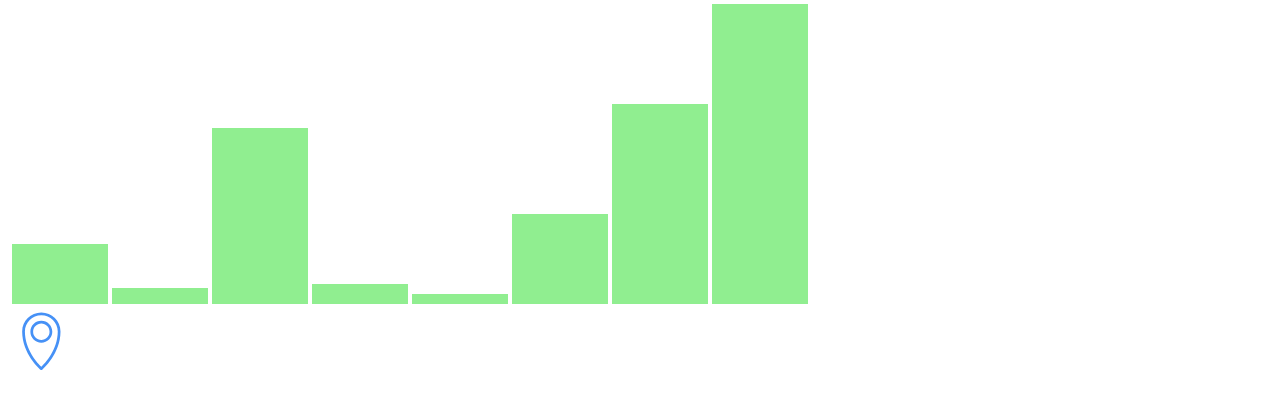
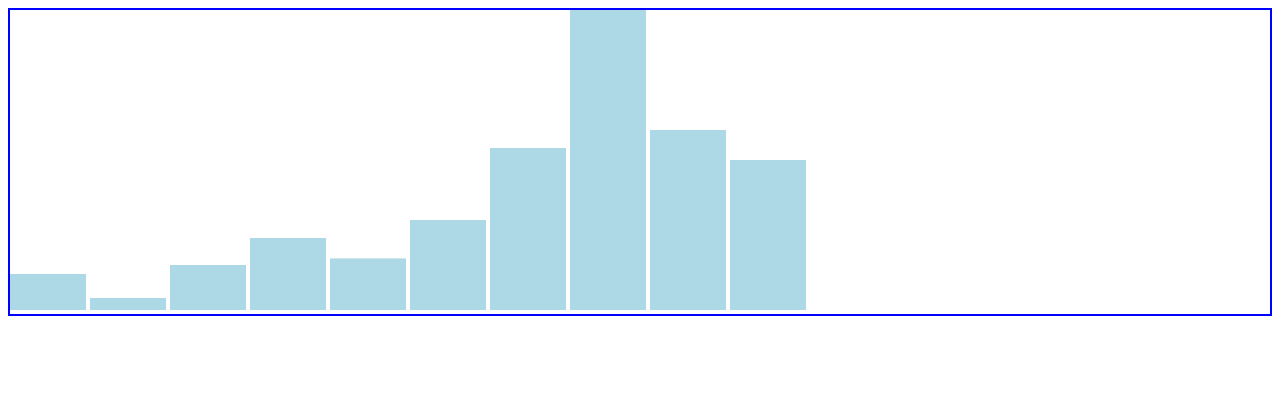
Before and after one commit to rena777-test/LabWorks, a plain HTML site: page L4_T3_Graphics/index.html in a window 1280 px wide. Drawn offline with Linux system fonts and the light colour scheme.

Commit message:
Changed project.

```diff
--- a/L4_T3_Graphics/index.html
+++ b/L4_T3_Graphics/index.html
@@ -14,11 +14,7 @@
 </head>
 
 <body>
-   <div id="chartContainer"></div>
-   <svg class="svg-icon" style="width: 100px; height:100px;" viewBox="0 0 30 30">
-    <path d="M10,1.375c-3.17,0-5.75,2.548-5.75,5.682c0,6.685,5.259,11.276,5.483,11.469c0.152,0.132,0.382,0.132,0.534,0c0.224-0.193,5.481-4.784,5.483-11.469C15.75,3.923,13.171,1.375,10,1.375 M10,17.653c-1.064-1.024-4.929-5.127-4.929-10.596c0-2.68,2.212-4.861,4.929-4.861s4.929,2.181,4.929,4.861C14.927,12.518,11.063,16.627,10,17.653 M10,3.839c-1.815,0-3.286,1.47-3.286,3.286s1.47,3.286,3.286,3.286s3.286-1.47,3.286-3.286S11.815,3.839,10,3.839 M10,9.589c-1.359,0-2.464-1.105-2.464-2.464S8.641,4.661,10,4.661s2.464,1.105,2.464,2.464S11.359,9.589,10,9.589"></path>
-</svg>
-
+    <div id="chartContainer"></div>
 </body>
 
 </html>
--- a/L4_T3_Graphics/module.js
+++ b/L4_T3_Graphics/module.js
@@ -1,19 +1,24 @@
-window.addEventListener("load",init);
+/* window.addEventListener("load", init);
 
+  function init(){
+    let chart = createBarChart([30,8,88,10,5,45,100,150],
+        800,
+        300,
+        "lightgreen",
+        "solid");
 
- function init(){
-    let chart = createBarChart([30,8,88,10,5,45,100,150],800,300, "lightgreen");
     let container = document.getElementById("chartContainer");
     container.append(chart);
     console.log(chart);
     console.log(container);
 }
 
-function createBarChart(data, width, height, color){
+function createBarChart(data, width, height, color, border){
     let chart = document.createElement("div");
   chart.style.width = width + "px";
   chart.style.height = height + "px";
   chart.style.position = "relative";
+  chart.style.border = border;
 
   let max = Number.NEGATIVE_INFINITY;
   for(let i = 0; i < data.length;i++){
@@ -40,3 +45,51 @@ function createBarChart(data, width, height, color){
   }
   return chart;
 }
+ */
+
+window.addEventListener("load", init , false);
+
+function init(){
+    let chart = createBarChart([60,20,75,120,86,150,270,500,300,250],
+        800,
+        300,
+        "lightblue");
+    let container = document.getElementById("chartContainer");
+    container.append(chart);
+    console.log(container);
+}
+
+function createBarChart(data,width,height,color){
+    let chart = document.createElementNS("http://www.w3.org/2000/svg", "svg");
+    chart.style.width = width;
+    chart.style.height = height;
+
+    let max = Number.NEGATIVE_INFINITY;
+    for(let i = 0; i < data.length;i++){
+        if(max < data[i]){max = data[i];}
+    };
+
+    let scale = height/ max;
+    let barWidth = Math.floor(width/data.length);
+
+    for(let i = 0; i < data.length; i++){
+        let bar = document.createElementNS("http://www.w3.org/2000/svg", "rect");
+
+        let barHeight = data[i]*scale;
+        bar.setAttribute("height", barHeight + "px");
+        bar.setAttribute("width", barWidth - 4 + "px");
+        bar.setAttribute("y",height- barHeight);
+        bar.setAttribute("x", barWidth* i);
+
+        bar.style.fill = color;
+
+        bar.addEventListener("mouseover", onOver);
+        bar.addEventListener("mouseout", onOut);
+
+        chart.append(bar);
+    }
+        function onOver(){this.style.fill = "lightgray";}
+        function onOut(){this.style.fill = color;}
+
+    return chart;
+}
--- a/L4_T3_Graphics/style.css
+++ b/L4_T3_Graphics/style.css
@@ -1,18 +1,3 @@
-/* SVG Icons - svgicons.sparkk.fr
------ */
- */
-.svg-icon {
-  width: 30px;
-  height: 30px;
+#chartContainer{
+    border: 2px solid blue;
 }
-
-.svg-icon path,
-.svg-icon polygon,
-.svg-icon rect {
-  fill: #4691f6;
-}
-
-.svg-icon circle {
-  stroke: #4691f6;
-  stroke-width: 1;
-}
```
